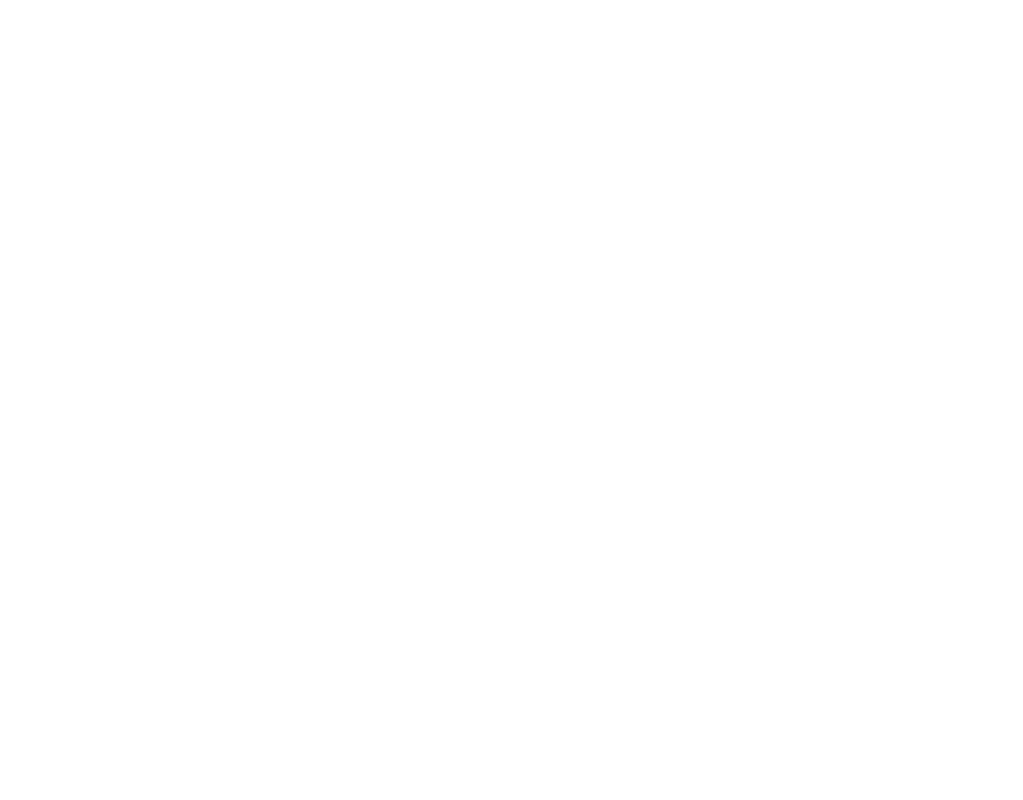
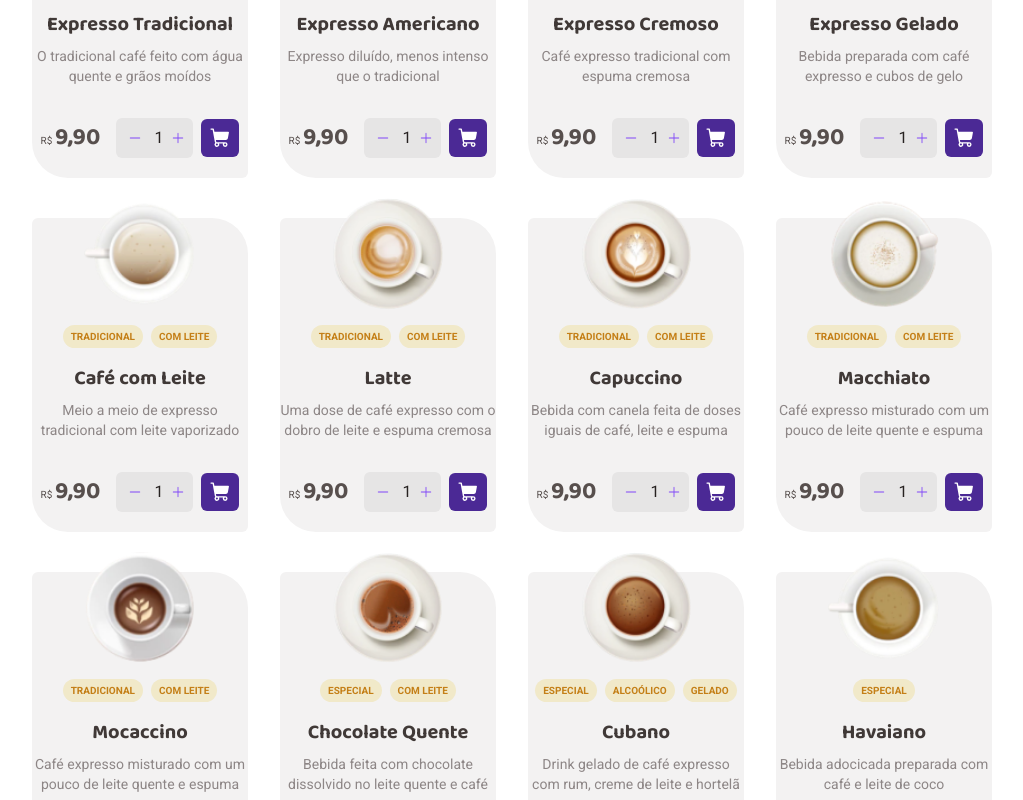
Before and after one commit to LucasFlaquer/ignite-react-coffee-delivery, a React (Vite) app: page / in a window 1280 px wide. Shown: the part 760-1560 px from the top of the page, without its empty margins (128-1151 px from the left). Before the commit the page ends 800 px from the top, so only its background shows below. Built offline with nearby package versions, Linux system fonts and the light colour scheme.

Commit message:
Coffee item

```diff
--- /dev/null
+++ b/src/components/coffee-item.tsx
@@ -0,0 +1,73 @@
+import { Minus, Plus, ShoppingCart } from '@phosphor-icons/react'
+import { useState } from 'react'
+
+import { Coffee } from '../constants/coffees'
+
+interface Props {
+  coffee: Coffee
+}
+
+export function CoffeeItem({ coffee }: Props) {
+  const [amount, setAmount] = useState(1)
+
+  function handleAddToCart() {}
+  function handleAdd() {
+    setAmount((state) => state + 1)
+  }
+  function handleReduce() {
+    if (amount === 0) return
+    setAmount((state) => state - 1)
+  }
+
+  const coffeePriceFormatted = new Intl.NumberFormat('pt-BR', {
+    style: 'decimal',
+    minimumFractionDigits: 2,
+  }).format(coffee.price)
+  return (
+    <div className="flex flex-col items-center justify-center rounded-bl-[36px] rounded-br-md rounded-tl-md rounded-tr-[36px] bg-base-card pb-5 text-center">
+      <img className="mx-auto mb-3 mt-[-20px] w-28" src={coffee.image} alt="" />
+      <div className="space-x-2">
+        {coffee.tags.map((tag) => (
+          <span
+            key={tag}
+            className="text-xxs inline-block w-fit rounded-full bg-yellow-light px-2 py-1 font-text font-bold uppercase text-yellow-dark"
+          >
+            {tag}
+          </span>
+        ))}
+      </div>
+      <h3 className="mb-2 mt-4 font-title text-xl font-bold text-base-subtitle">
+        {coffee.title}
+      </h3>
+      <p className="mb-8 max-w-[216px] font-text text-sm text-base-label">
+        {coffee.description}
+      </p>
+      <footer className="flex items-center justify-between">
+        <span
+          className="text-xxs font-text text-base-text"
+          style={{ lineHeight: '130%' }}
+        >
+          R${' '}
+          <span className="font-title text-2xl font-bold">
+            {coffeePriceFormatted}
+          </span>
+        </span>
+        <div className="ml-4 mr-2 flex justify-between gap-2 rounded-md bg-base-button p-2 font-text text-sm">
+          <button className="p-1" onClick={handleReduce}>
+            <Minus size={14} className="text-purple hover:text-purple-dark" />
+          </button>
+          <span className="font-text text-base text-base-title">{amount}</span>
+          <button onClick={handleAdd}>
+            <Plus size={14} className="text-purple hover:text-purple-dark" />
+          </button>
+        </div>
+        <button
+          className="rounded-md bg-purple-dark p-2"
+          onClick={handleAddToCart}
+        >
+          <ShoppingCart className="text-white" weight="fill" size={22} />
+        </button>
+      </footer>
+    </div>
+  )
+}
--- /dev/null
+++ b/src/components/coffees-list.tsx
@@ -0,0 +1,15 @@
+import { coffees } from '../constants/coffees'
+import { CoffeeItem } from './coffee-item'
+
+export function CoffeesList() {
+  return (
+    <section className="px-40">
+      <h2>Nossos cafés</h2>
+      <div className="mb-10 mt-14 grid grid-cols-4 gap-x-8 gap-y-10">
+        {coffees.map((coffee) => (
+          <CoffeeItem coffee={coffee} key={coffee.id} />
+        ))}
+      </div>
+    </section>
+  )
+}
--- /dev/null
+++ b/src/constants/coffees.ts
@@ -0,0 +1,127 @@
+export type Coffee = {
+  id: string
+  title: string
+  description: string
+  tags: string[]
+  price: number
+  image: string
+}
+export const coffees: Coffee[] = [
+  {
+    id: '0',
+    title: 'Expresso Tradicional',
+    description: 'O tradicional café feito com água quente e grãos moídos',
+    tags: ['tradicional'],
+    price: 9.9,
+    image: '/coffees/expresso.png',
+  },
+  {
+    id: '1',
+    title: 'Expresso Americano',
+    description: 'Expresso diluído, menos intenso que o tradicional',
+    tags: ['tradicional'],
+    price: 9.9,
+    image: '/coffees/americano.png',
+  },
+  {
+    id: '2',
+    title: 'Expresso Cremoso',
+    description: 'Café expresso tradicional com espuma cremosa',
+    tags: ['tradicional'],
+    price: 9.9,
+    image: '/coffees/expresso-cremoso.png',
+  },
+  {
+    id: '3',
+    title: 'Expresso Gelado',
+    description: 'Bebida preparada com café expresso e cubos de gelo',
+    tags: ['tradicional', 'gelado'],
+    price: 9.9,
+    image: '/coffees/cafe-gelado.png',
+  },
+  {
+    id: '4',
+    title: 'Café com Leite',
+    description: 'Meio a meio de expresso tradicional com leite vaporizado',
+    tags: ['tradicional', 'com leite'],
+    price: 9.9,
+    image: '/coffees/cafe-com-leite.png',
+  },
+  {
+    id: '5',
+    title: 'Latte',
+    description:
+      'Uma dose de café expresso com o dobro de leite e espuma cremosa',
+    tags: ['tradicional', 'com leite'],
+    price: 9.9,
+    image: '/coffees/latte.png',
+  },
+  {
+    id: '6',
+    title: 'Capuccino',
+    description:
+      'Bebida com canela feita de doses iguais de café, leite e espuma',
+    tags: ['tradicional', 'com leite'],
+    price: 9.9,
+    image: '/coffees/capuccino.png',
+  },
+  {
+    id: '7',
+    title: 'Macchiato',
+    description:
+      'Café expresso misturado com um pouco de leite quente e espuma',
+    tags: ['tradicional', 'com leite'],
+    price: 9.9,
+    image: '/coffees/macchiato.png',
+  },
+  {
+    id: '8',
+    title: 'Mocaccino',
+    description:
+      'Café expresso misturado com um pouco de leite quente e espuma',
+    tags: ['tradicional', 'com leite'],
+    price: 9.9,
+    image: '/coffees/mocaccino.png',
+  },
+  {
+    id: '9',
+    title: 'Chocolate Quente',
+    description: 'Bebida feita com chocolate dissolvido no leite quente e café',
+    tags: ['especial', 'com leite'],
+    price: 9.9,
+    image: '/coffees/chocolate-quente.png',
+  },
+  {
+    id: '10',
+    title: 'Cubano',
+    description:
+      'Drink gelado de café expresso com rum, creme de leite e hortelã',
+    tags: ['especial', 'alcoólico', 'gelado'],
+    price: 9.9,
+    image: '/coffees/cubano.png',
+  },
+  {
+    id: '11',
+    title: 'Havaiano',
+    description: 'Bebida adocicada preparada com café e leite de coco',
+    tags: ['especial'],
+    price: 9.9,
+    image: '/coffees/havaiano.png',
+  },
+  {
+    id: '12',
+    title: 'Árabe',
+    description: 'Bebida preparada com grãos de café árabe e especiarias',
+    tags: ['especial'],
+    price: 9.9,
+    image: '/coffees/arabe.png',
+  },
+  {
+    id: '13',
+    title: 'Irlandês',
+    description: 'Bebida a base de café, uísque irlandês, açúcar e chantilly',
+    tags: ['especial', 'alcoólico'],
+    price: 9.9,
+    image: '/coffees/irlandes.png',
+  },
+]
--- a/src/pages/home/index.tsx
+++ b/src/pages/home/index.tsx
@@ -1,4 +1,5 @@
 import { BannerIntro } from '../../components/banner-intro'
+import { CoffeesList } from '../../components/coffees-list'
 import { Header } from '../../components/header'
 
 export function Home() {
@@ -6,6 +7,7 @@
     <>
       <Header />
       <BannerIntro />
+      <CoffeesList />
     </>
   )
 }
--- a/tailwind.config.js
+++ b/tailwind.config.js
@@ -28,6 +28,9 @@
       backgroundImage: {
         'hero-pattern': "url('/hero-bg.svg')",
       },
+      fontSize: {
+        xxs: '0.625rem',
+      },
     },
   },
   plugins: [],
```
